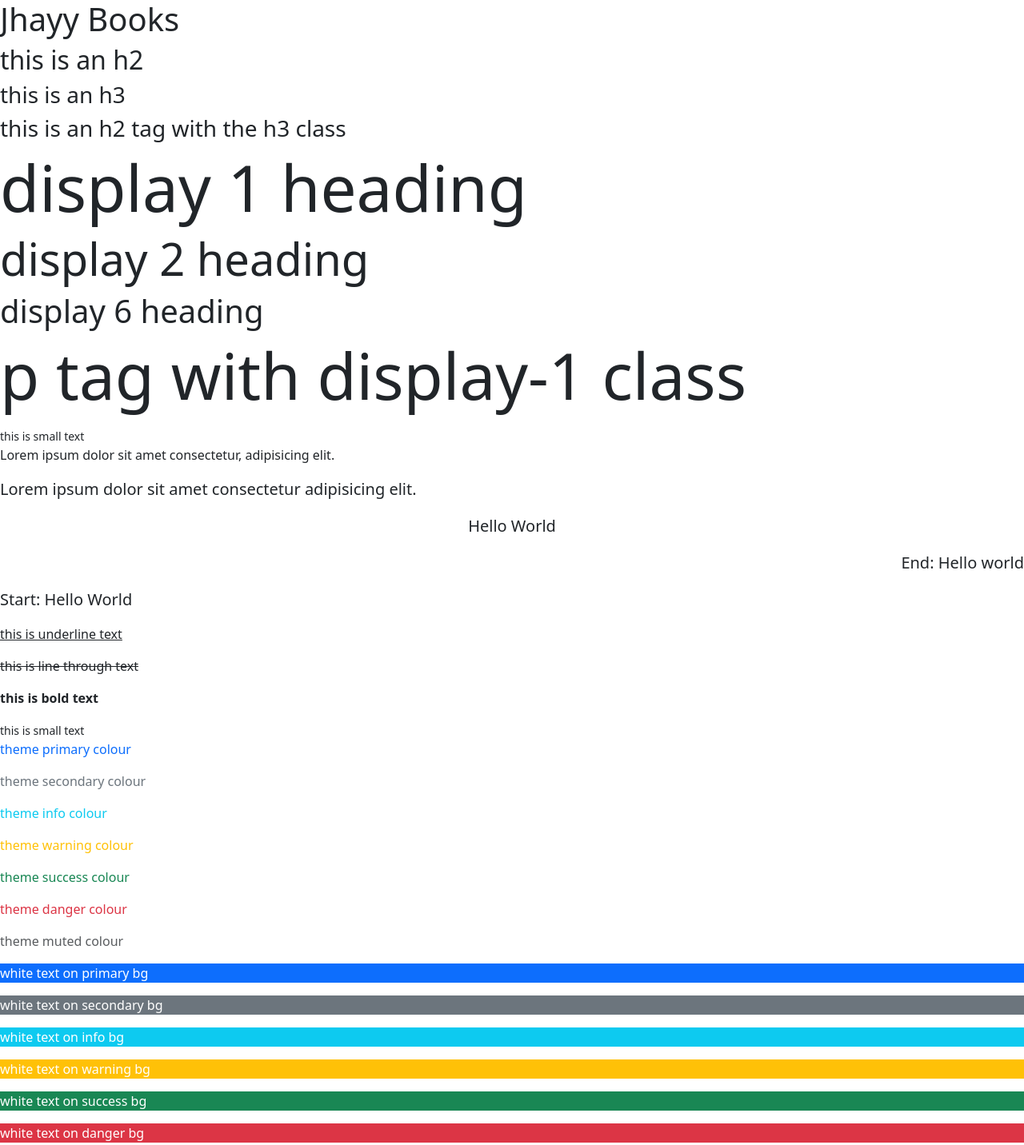
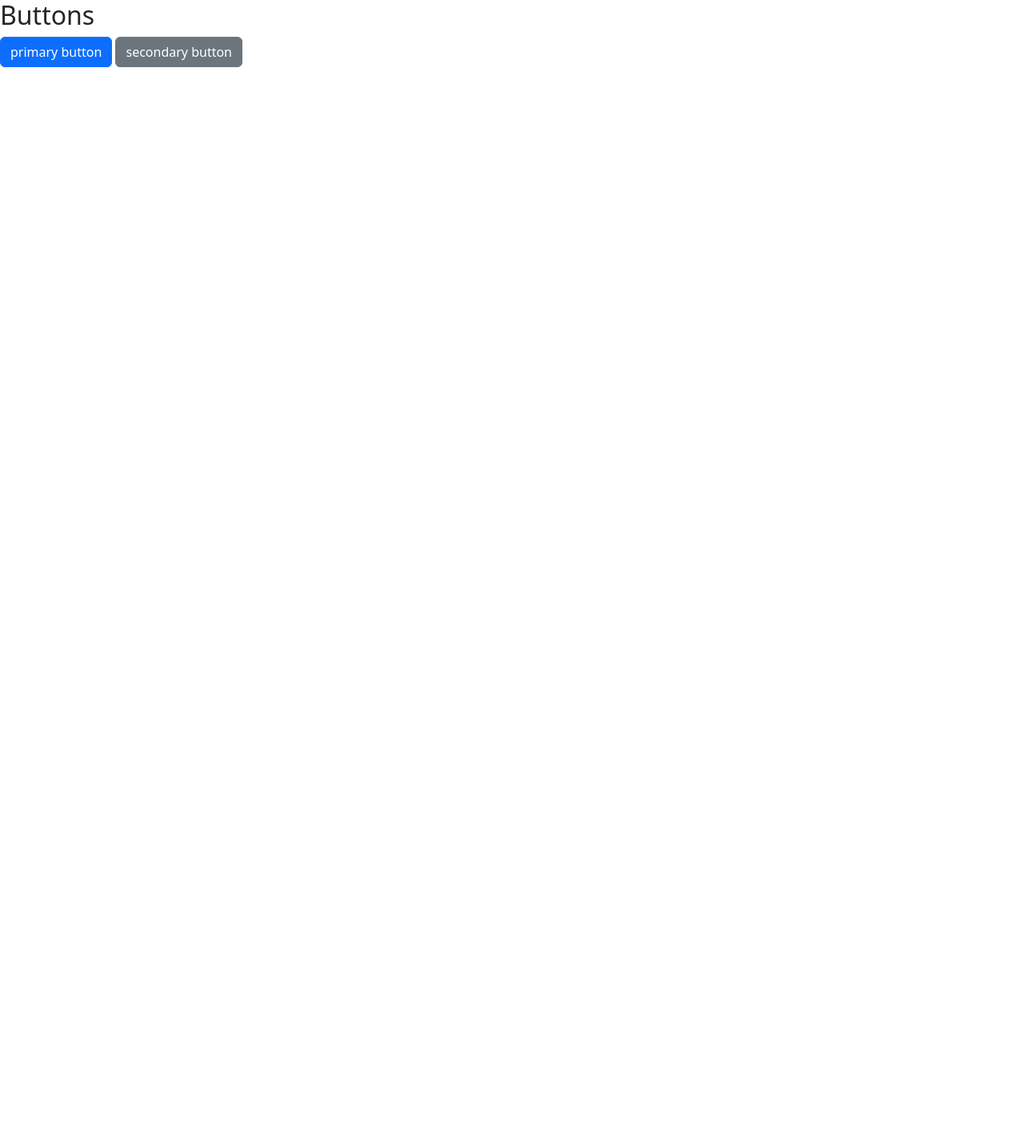
Before and after one commit to JhayCodes/Bootstrap_basics, a plain HTML site: page index.html in a window 1280 px wide. Shown: the whole page at 80% size. After the commit the page ends 800 px from the top, so only its background shows below. Drawn offline with nearby package versions, Linux system fonts and the light colour scheme.

Commit message:
Added basic buttons

```diff
--- a/index.html
+++ b/index.html
@@ -7,48 +7,12 @@
     <title>Boostrap - the book</title>
 </head>
 <body>
-    <h1>Jhayy Books</h1>
-    <h2>this is an h2</h2>
-    <h3>this is an h3</h3>
-    <h2 class="h3"> this is an h2 tag with the h3 class</h2>
+    <!--basic buttons-->
+   <h2>Buttons</h2>
+   <button class="btn btn-primary">primary button</button>
+   <button class="btn btn-secondary"> secondary button</button>
 
-    <!-- display headings -->
-    <h1 class="display-1">display 1 heading</h1>
-    <h1 class="display-4">display 2 heading</h1>
-    <h1 class="display-6">display 6 heading</h1>
-    <p class="display-1">p tag with display-1 class</p>
 
-    <!--lead text & alignment: text that's paragraph slightly bigger -->
-    <small>this is small text</small>
-    <p>Lorem ipsum dolor sit amet consectetur, adipisicing elit.</p>
-    <p class="lead">Lorem ipsum dolor sit amet consectetur adipisicing elit.</p>
-    <p class="lead text-center">Hello World</p>
-    <p class="lead text-end">End: Hello world</p>
-    <p class="lead">Start: Hello World</p>
-
-    <!--text decoration & font weight-->
-    <p class="text-decoration-underline">this is underline text</p>
-    <p class="text-decoration-line-through">this is line through text</p>
-    <p class="fw-bold">this is bold text</p>
-    <small>this is small text</small>
-
-    <!--text colors-->
-    <p class="text-primary">theme primary colour</p>
-    <p class="text-secondary">theme secondary colour</p>
-    <p class="text-info">theme info colour</p>
-    <p class="text-warning">theme warning colour</p>
-    <p class="text-success">theme success colour</p>
-    <p class="text-danger">theme danger colour</p>
-    <p class="text-muted">theme muted colour</p>
-
-    <!--bg color-->
-    <p class="text-white bg-primary">white text on primary bg</p>
-    <p class="text-white bg-secondary">white text on secondary bg</p>
-    <p class="text-white bg-info">white text on info bg</p>
-    <p class="text-white bg-warning">white text on warning bg</p>
-    <p class="text-white bg-success">white text on success bg</p>
-    <p class="text-white bg-danger">white text on danger bg</p>
-    <p class="text-white bg-muted">white text on muted bg</p>
     <script src="https://cdn.jsdelivr.net/npm/bootstrap@5.3.2/dist/js/bootstrap.bundle.min.js" integrity="sha384-C6RzsynM9kWDrMNeT87bh95OGNyZPhcTNXj1NW7RuBCsyN/o0jlpcV8Qyq46cDfL" crossorigin="anonymous"></script>
 </body>
 </html>
```
